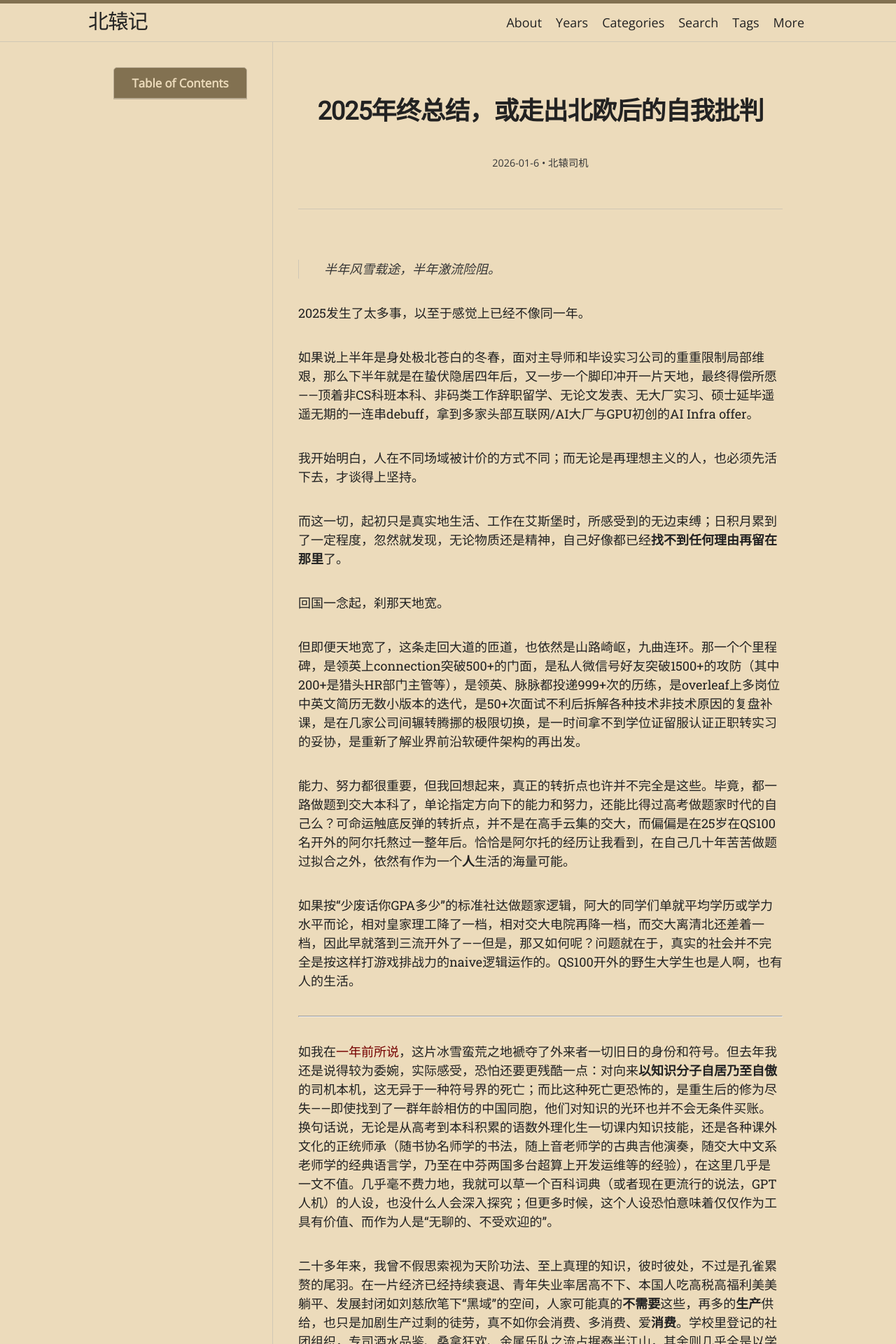
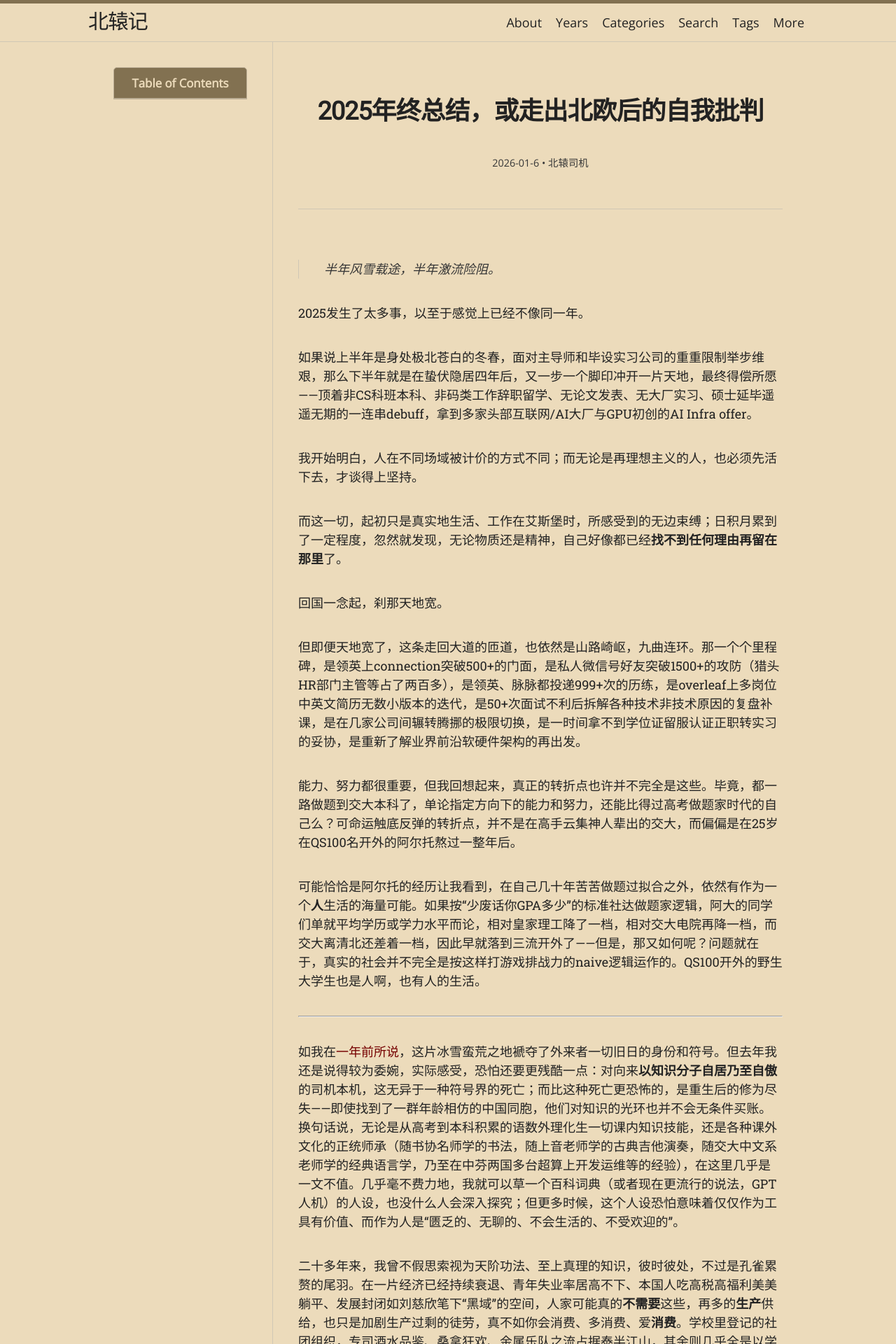
Before and after one commit to Lithiumcr/Lithiumcr.github.io, a Jekyll site: the page built from _posts/司机行记/2026-01-06-年终总结，或走出北欧后的自我批判.md, in a window 1280 px wide. Shown: the top 1920 px of the page at 70% size. Built offline with Jekyll 4.4.1, drawn with Linux system fonts in a browser that asks for light colours; nearby versions of some CDN libraries; some web fonts are replaced; comment, search, counter and statistics services are not loaded; some of the changed text lies outside the part shown.

Commit message:
fix: correct minor typos and improve sentence clarity in the year-end summary post

```diff
--- a/_posts/司机行记/2026-01-06-年终总结，或走出北欧后的自我批判.md
+++ b/_posts/司机行记/2026-01-06-年终总结，或走出北欧后的自我批判.md
@@ -10,7 +10,7 @@ toc: true
 
 2025发生了太多事，以至于感觉上已经不像同一年。
 
-如果说上半年是身处极北苍白的冬春，面对主导师和毕设实习公司的重重限制局部维艰，那么下半年就是在蛰伏隐居四年后，又一步一个脚印冲开一片天地，最终得偿所愿——顶着非CS科班本科、非码类工作辞职留学、无论文发表、无大厂实习、硕士延毕遥遥无期的一连串debuff，拿到多家头部互联网/AI大厂与GPU初创的AI Infra offer。
+如果说上半年是身处极北苍白的冬春，面对主导师和毕设实习公司的重重限制举步维艰，那么下半年就是在蛰伏隐居四年后，又一步一个脚印冲开一片天地，最终得偿所愿——顶着非CS科班本科、非码类工作辞职留学、无论文发表、无大厂实习、硕士延毕遥遥无期的一连串debuff，拿到多家头部互联网/AI大厂与GPU初创的AI Infra offer。
 
 我开始明白，人在不同场域被计价的方式不同；而无论是再理想主义的人，也必须先活下去，才谈得上坚持。
 
@@ -18,19 +18,19 @@ toc: true
 
 回国一念起，刹那天地宽。
 
-但即便天地宽了，这条走回大道的匝道，也依然是山路崎岖，九曲连环。那一个个里程碑，是领英上connection突破500+的门面，是私人微信号好友突破1500+的攻防（其中200+是猎头HR部门主管等），是领英、脉脉都投递999+次的历练，是overleaf上多岗位中英文简历无数小版本的迭代，是50+次面试不利后拆解各种技术非技术原因的复盘补课，是在几家公司间辗转腾挪的极限切换，是一时间拿不到学位证留服认证正职转实习的妥协，是重新了解业界前沿软硬件架构的再出发。
+但即便天地宽了，这条走回大道的匝道，也依然是山路崎岖，九曲连环。那一个个里程碑，是领英上connection突破500+的门面，是私人微信号好友突破1500+的攻防（猎头HR部门主管等占了两百多），是领英、脉脉都投递999+次的历练，是overleaf上多岗位中英文简历无数小版本的迭代，是50+次面试不利后拆解各种技术非技术原因的复盘补课，是在几家公司间辗转腾挪的极限切换，是一时间拿不到学位证留服认证正职转实习的妥协，是重新了解业界前沿软硬件架构的再出发。
 
-能力、努力都很重要，但我回想起来，真正的转折点也许并不完全是这些。毕竟，都一路做题到交大本科了，单论指定方向下的能力和努力，还能比得过高考做题家时代的自己么？可命运触底反弹的转折点，并不是在高手云集的交大，而偏偏是在25岁在QS100名开外的阿尔托熬过一整年后。恰恰是阿尔托的经历让我看到，在自己几十年苦苦做题过拟合之外，依然有作为一个**人**生活的海量可能。
+能力、努力都很重要，但我回想起来，真正的转折点也许并不完全是这些。毕竟，都一路做题到交大本科了，单论指定方向下的能力和努力，还能比得过高考做题家时代的自己么？可命运触底反弹的转折点，并不是在高手云集神人辈出的交大，而偏偏是在25岁在QS100名开外的阿尔托熬过一整年后。
 
-如果按“少废话你GPA多少”的标准社达做题家逻辑，阿大的同学们单就平均学历或学力水平而论，相对皇家理工降了一档，相对交大电院再降一档，而交大离清北还差着一档，因此早就落到三流开外了——但是，那又如何呢？问题就在于，真实的社会并不完全是按这样打游戏排战力的naive逻辑运作的。QS100开外的野生大学生也是人啊，也有人的生活。
+可能恰恰是阿尔托的经历让我看到，在自己几十年苦苦做题过拟合之外，依然有作为一个**人**生活的海量可能。如果按“少废话你GPA多少”的标准社达做题家逻辑，阿大的同学们单就平均学历或学力水平而论，相对皇家理工降了一档，相对交大电院再降一档，而交大离清北还差着一档，因此早就落到三流开外了——但是，那又如何呢？问题就在于，真实的社会并不完全是按这样打游戏排战力的naive逻辑运作的。QS100开外的野生大学生也是人啊，也有人的生活。
 
 ---
 
-如我在[一年前所说](2025-01-08-年终总结，或北欧留学批判.md)，这片冰雪蛮荒之地褫夺了外来者一切旧日的身份和符号。但去年我还是说得较为委婉，实际感受，恐怕还要更残酷一点：对向来**以知识分子自居乃至自傲**的司机本机，这无异于一种符号界的死亡；而比这种死亡更恐怖的，是重生后的修为尽失——即使找到了一群年龄相仿的中国同胞，他们对知识的光环也并不会无条件买账。换句话说，无论是从高考到本科积累的语数外理化生一切课内知识技能，还是各种课外文化的正统师承（随书协名师学的书法，随上音老师学的古典吉他演奏，随交大中文系老师学的经典语言学，乃至在中芬两国多台超算上开发运维等的经验），在这里几乎是一文不值。几乎毫不费力地，我就可以草一个百科词典（或者现在更流行的说法，GPT人机）的人设，也没什么人会深入探究；但更多时候，这个人设恐怕意味着仅仅作为工具有价值、而作为人是“无聊的、不受欢迎的”。
+如我在[一年前所说](2025-01-08-年终总结，或北欧留学批判.md)，这片冰雪蛮荒之地褫夺了外来者一切旧日的身份和符号。但去年我还是说得较为委婉，实际感受，恐怕还要更残酷一点：对向来**以知识分子自居乃至自傲**的司机本机，这无异于一种符号界的死亡；而比这种死亡更恐怖的，是重生后的修为尽失——即使找到了一群年龄相仿的中国同胞，他们对知识的光环也并不会无条件买账。换句话说，无论是从高考到本科积累的语数外理化生一切课内知识技能，还是各种课外文化的正统师承（随书协名师学的书法，随上音老师学的古典吉他演奏，随交大中文系老师学的经典语言学，乃至在中芬两国多台超算上开发运维等的经验），在这里几乎是一文不值。几乎毫不费力地，我就可以草一个百科词典（或者现在更流行的说法，GPT人机）的人设，也没什么人会深入探究；但更多时候，这个人设恐怕意味着仅仅作为工具有价值、而作为人是“匮乏的、无聊的、不会生活的、不受欢迎的”。
 
 二十多年来，我曾不假思索视为天阶功法、至上真理的知识，彼时彼处，不过是孔雀累赘的尾羽。在一片经济已经持续衰退、青年失业率居高不下、本国人吃高税高福利美美躺平、发展封闭如刘慈欣笔下“黑域”的空间，人家可能真的**不需要**这些，再多的**生产**供给，也只是加剧生产过剩的徒劳，真不如你会消费、多消费、爱**消费**。学校里登记的社团组织，专司酒水品鉴、桑拿狂欢、金属乐队之流占据泰半江山，其余则几乎全是以学院/行业/语言等壁垒筑起的、针扎不进水泼不进的封建领地，而未登记的 Clique（民间小团体），则更自不待言。从社交反馈看，旧世界的才华再高，可能不如南亚人口若悬河滔滔不绝的祖传辩经术，不如聚会多带几瓶花里胡哨的洋酒或糖浆，甚至不如出二手调料时能慷慨或至少假装慷慨地多让一欧半欧的价格。（可别小看这点零钱对普通学生的意义；我做TF食堂餐券的二级市场交易，一张也不过套利0.30欧元。）
 
-当然，我也见证了成功扎根者的自洽松弛，感念于街头路人济困扶危的恻隐之心，享受过二三好友相视而笑、莫逆于心；只是这些在结构性的无用感前，对我仍是杯水车薪。
+当然，我也见证了成功扎根者的自洽松弛，感念于街头路人济困扶危的恻隐之心，享受过二三好友相视而笑、莫逆于心；只是这些在结构性的无用感前，对我仍不过是杯水车薪。
 
 一年过去，我多少还是从零摸索出了一些生存技能。除了上文提到的二手交易降低生活成本，以及捡饮料瓶退押金、远程教中国人英语、尝试教本地人中文、偶尔打个Hackathon比赛外，我还能偶尔混得上若干活动，更多恐怕还是由于在烧烤活动中无偿提供烧烤炉与擅长生火的缘故，以及作为【各奔东西深居简出赶工论文】的硕博老生和【初入校园满目新鲜轻快活泼】的研一新生的桥梁中介。大多数阿尔托校友，甚至直到毕业，恐怕都不会记得我当年几岁、家在哪里、读什么专业、有什么爱好，也许就记得在那一年，似乎有那么个“古斯堪的那维亚掌管源火、篝火、烧烤基架的专责”。（火神之名就不僭越了，还是留给 Mavuika 吧。）
 
@@ -40,6 +40,6 @@ toc: true
 
 至于找工作，说到底也不过是换个地方，触达公司的业务与人力部门管理者，继续想其所想、投其所好、**硬饭软吃**，做个看起来潜力更高的 AI Infra（或具身智能、或量子计算、或别的什么潮流趋势）叙事符号的供应商。如是，而已。
 
-很难想象，一个个苦心孤诣辗转反侧的夜晚，一个个与人奋斗其乐无穷的白天，最后竟也只是浓缩为这样干枯的一句大白话。是为，假作真时真亦假，无为有处有还无；又或许再借两句大逆不道的俗话强行安慰自己，说这是“真传一句话，假传万卷书”；呵呵，谁信；爱信不信，就这样吧。不改了，一如这逝去的一整年时光。
+很难想象，一个个苦心孤诣辗转反侧的夜晚，一个个与人奋斗其乐无穷的白天，最后竟也只是浓缩为这样干枯的一句大白话。是为，人设假作真时秉性真亦假，说辞无为有处心声有还无；又或许再借两句大逆不道的俗话强行安慰自己，说这是“真传一句话，假传万卷书”；呵呵，谁信；爱信不信，就这样吧。不改了，一如这逝去的一整年时光。
 
 也许，这就是历史最无情的嘲弄。
```
